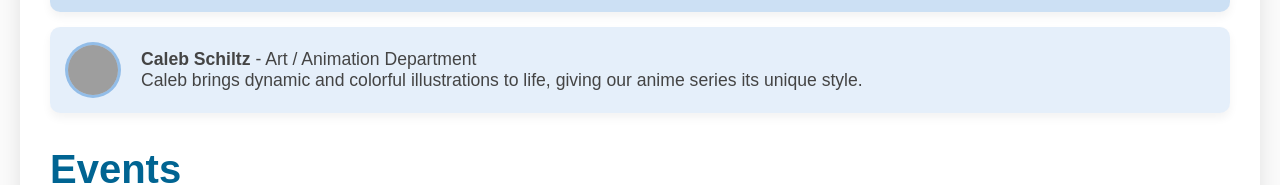
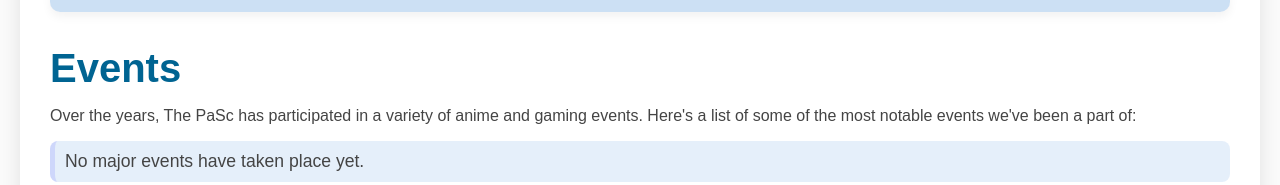
Before and after one commit to the-pasc/the-pasc.github.io, a plain HTML site: page index.html in a window 1280 px wide. Shown: the part 988-1173 px from the top of the page. Drawn offline with Linux system fonts and the light colour scheme; grey boxes are pictures that could not be loaded.

Commit message:
Update index.html

```diff
--- a/index.html
+++ b/index.html
@@ -164,13 +164,15 @@
             João is the mastermind behind our breathtaking art and animation designs.
           </div>
         </li>
+        <!--
         <li class="member-item">
-          <img loading="lazy" src="https://www.thechinatravelcompany.co.uk/wp-content/uploads/2023/07/91dbe5b4eab17765d073a201002a982c.png" alt="Caleb Schiltz">
+          <img loading="lazy" src="[HEADSHOT]" alt="[NAME]">
           <div>
-            <strong>Caleb Schiltz</strong> - Art / Animation Department<br>
-            Caleb brings dynamic and colorful illustrations to life, giving our anime series its unique style.
+            <strong>[NAME]</strong> - [BRANCH] Department<br>
+            [DESCRIPTION]
           </div>
         </li>
+        -->
       </ul>
     </section>
 
```
